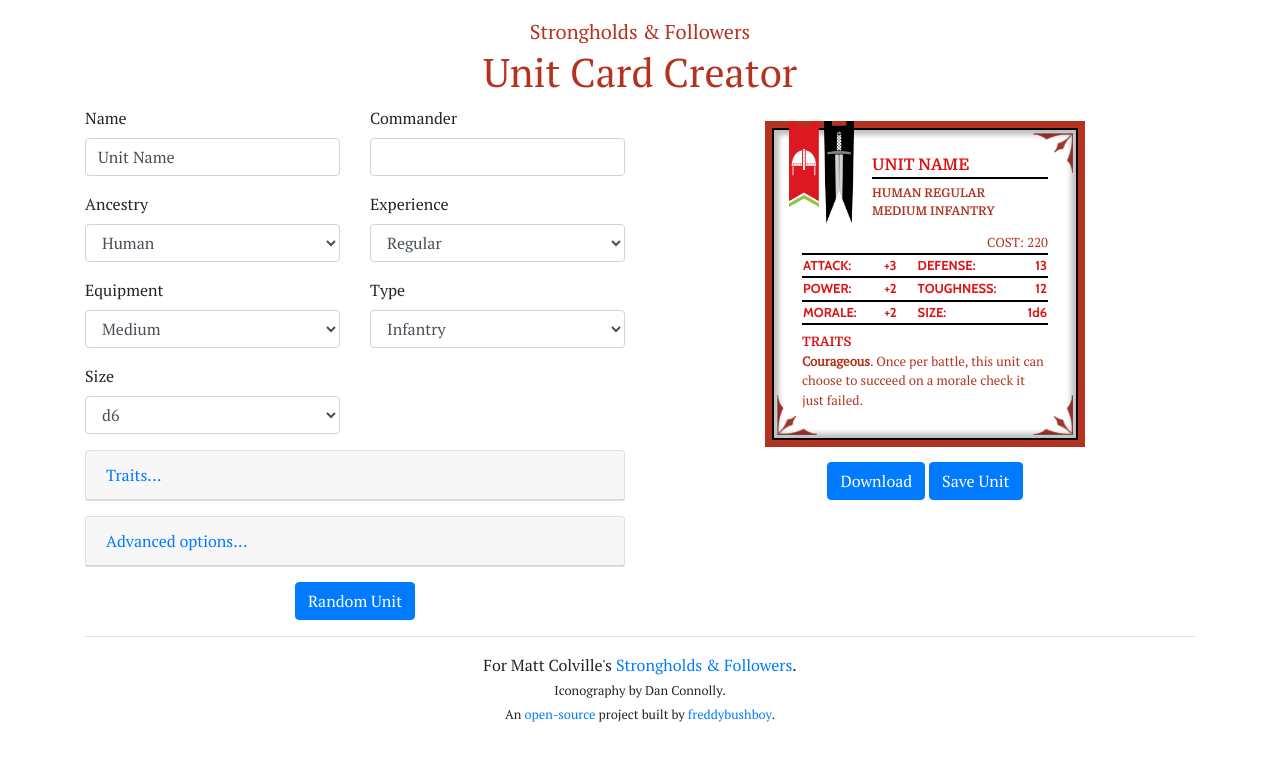
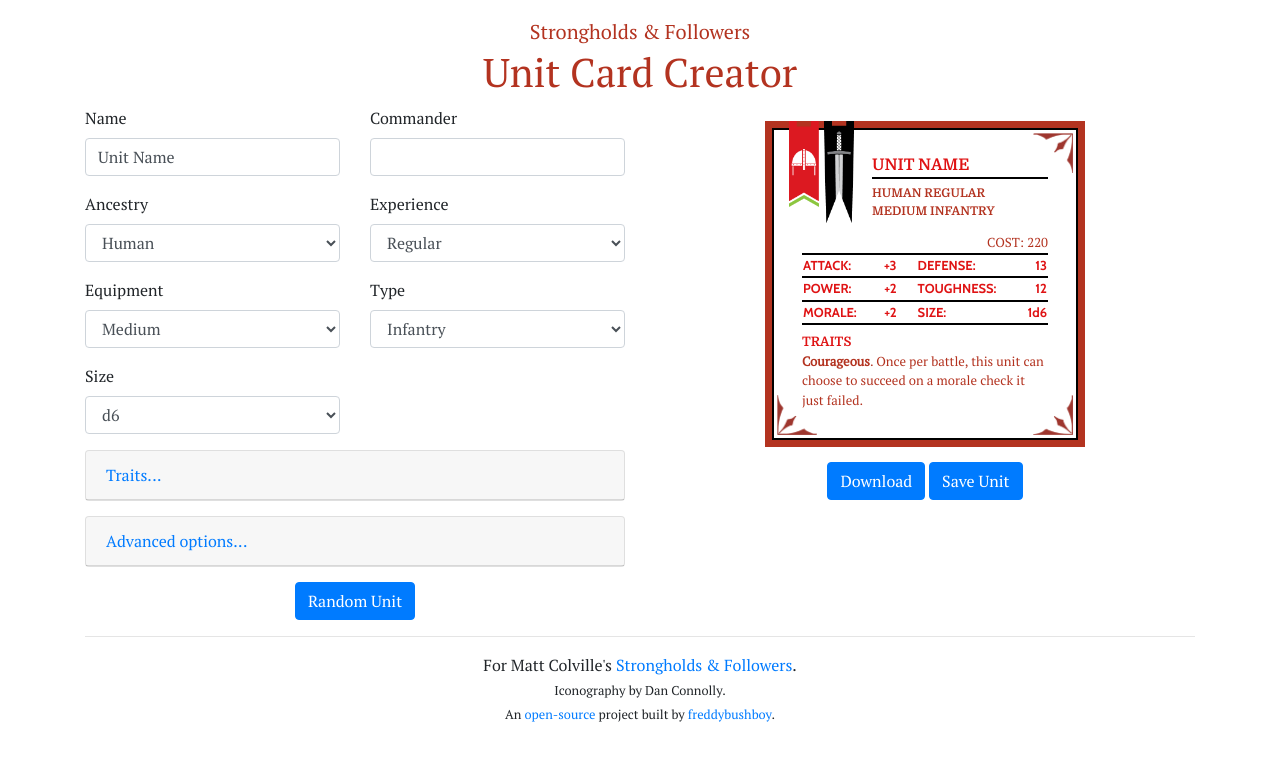
Before and after one commit to freddybushboy/unit-cards, a React (Create React App) app: page / in a window 1280 px wide. Shown: the top 760 px of the page. Built offline with nearby package versions, Linux system fonts and the light colour scheme.

Commit message:
remove shadow to improve image render

```diff
--- a/src/components/Card/Card.css
+++ b/src/components/Card/Card.css
@@ -25,7 +25,6 @@
   width: 40px;
 }
 .card-inner {
-  box-shadow: inset 0px 0px 5px 5px rgba(0, 0, 0, 0.25);
   border: 2px solid black;
   width: 100%;
   min-height: 200px;
```
